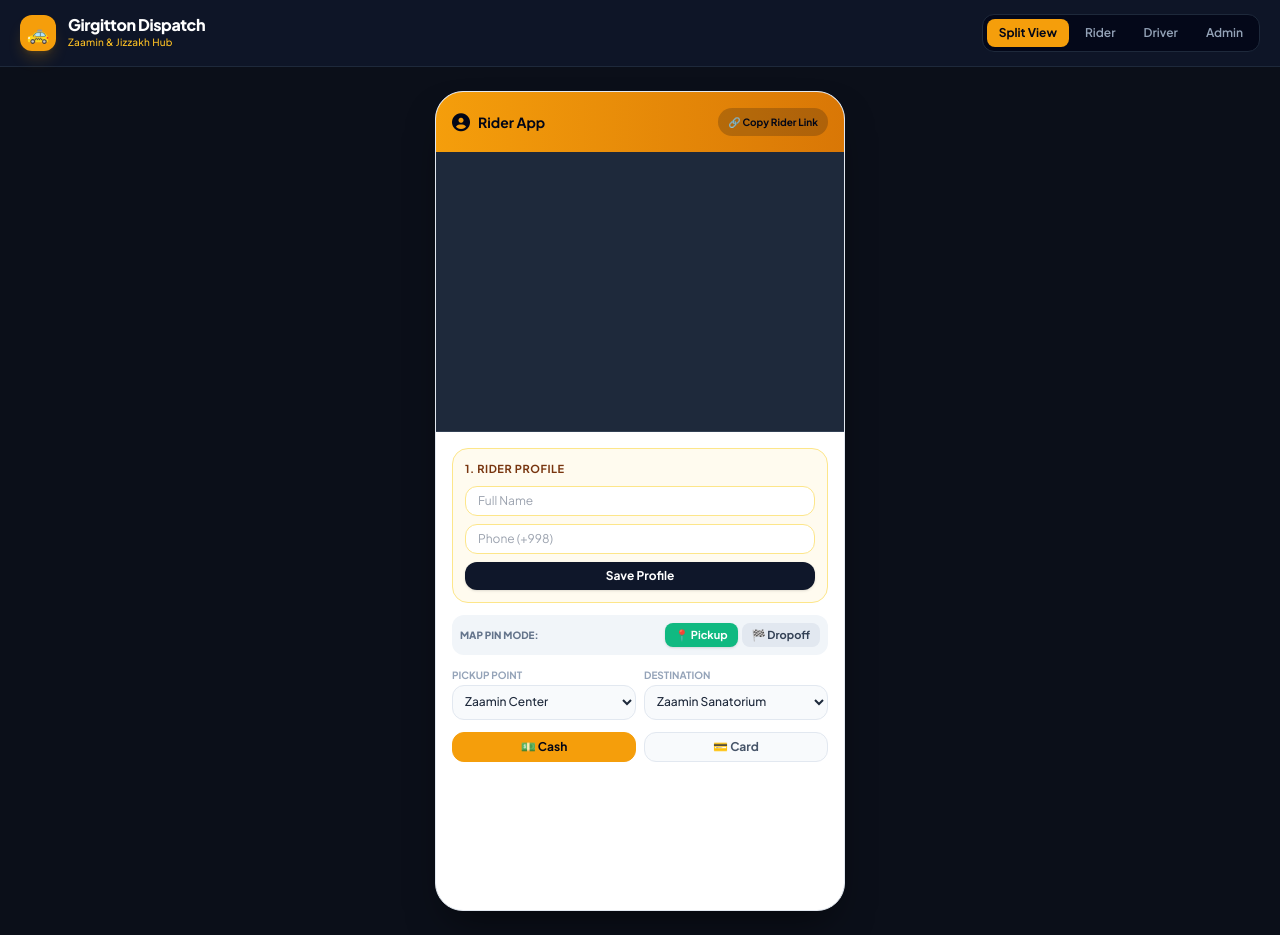
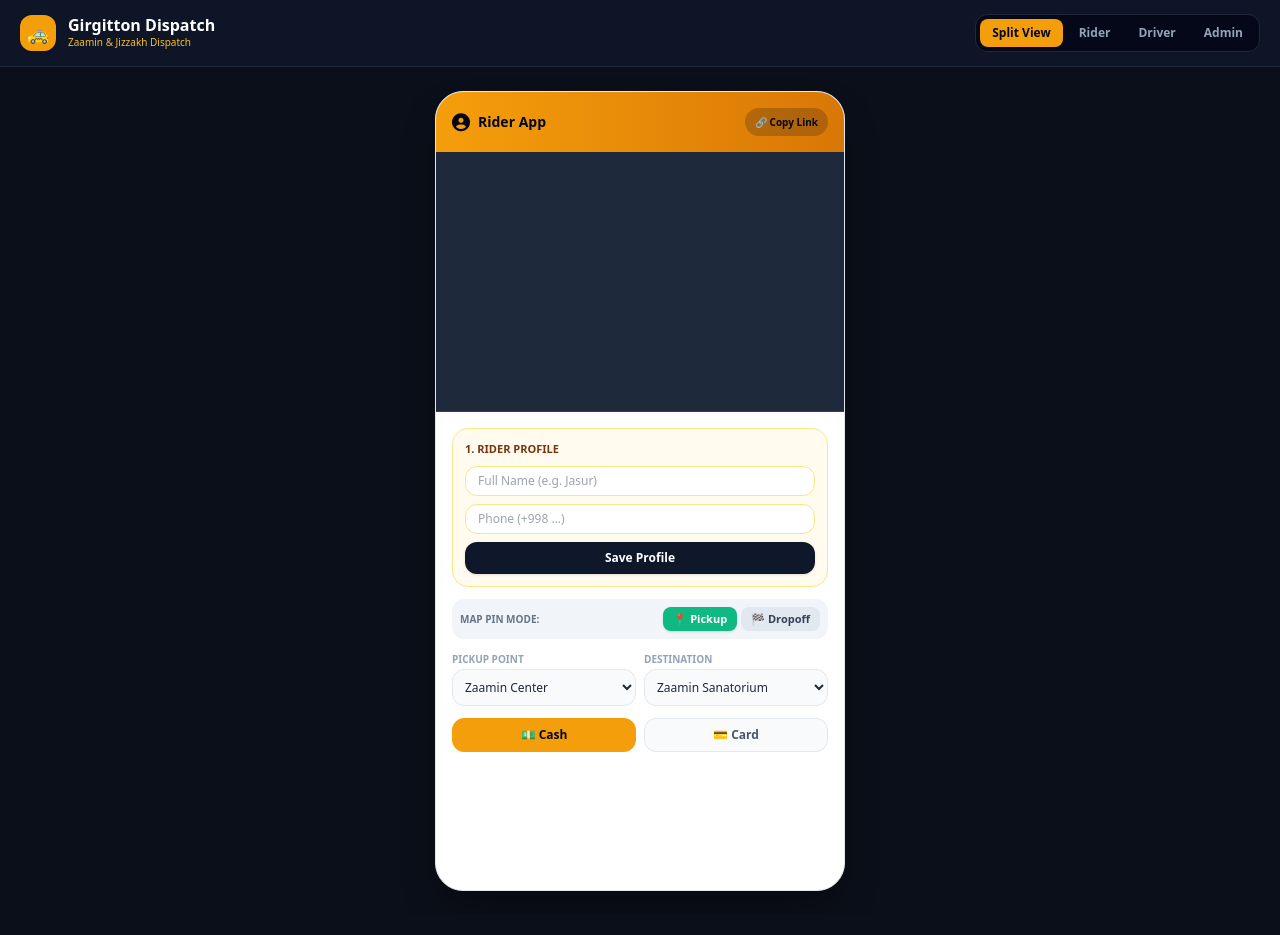
Before and after one commit to MamatkulovBunyodbek1999/girgitton-taxi, a plain HTML site: page index.html in a window 1280 px wide. Drawn offline with nearby package versions, Linux system fonts and the light colour scheme.

Commit message:
Update index.html

```diff
--- a/index.html
+++ b/index.html
@@ -9,10 +9,7 @@
     <link rel="stylesheet" href="https://unpkg.com/leaflet@1.9.4/dist/leaflet.css" />
     <script src="https://unpkg.com/leaflet@1.9.4/dist/leaflet.js"></script>
 
-    <!-- Google Fonts & FontAwesome -->
-    <link rel="preconnect" href="https://fonts.googleapis.com">
-    <link rel="preconnect" href="https://fonts.gstatic.com" crossorigin>
-    <link href="https://fonts.googleapis.com/css2?family=Plus+Jakarta+Sans:wght@400;500;600;700;800&display=swap" rel="stylesheet">
+    <!-- FontAwesome Icons -->
     <link rel="stylesheet" href="https://cdnjs.cloudflare.com/ajax/libs/font-awesome/6.4.0/css/all.min.css" />
 
     <!-- Firebase SDKs -->
@@ -21,21 +18,11 @@
 
     <!-- Tailwind CSS -->
     <script src="https://cdn.tailwindcss.com"></script>
-    <script>
-        tailwind.config = {
-            theme: {
-                extend: {
-                    fontFamily: { sans: ['Plus Jakarta Sans', 'sans-serif'] },
-                    colors: { brand: { 400: '#fbbf24', 500: '#f59e0b', 600: '#d97706', 950: '#451a03' } }
-                }
-            }
-        }
-    </script>
 
     <style>
-        body { font-family: 'Plus Jakarta Sans', sans-serif; background-color: #0b0f19; }
-        .map-box { height: 280px !important; width: 100% !important; background: #1e293b; z-index: 1; border-bottom: 1px solid #334155; }
-        .app-card { width: 100%; max-width: 410px; min-height: 820px; background: #ffffff; border-radius: 28px; overflow: hidden; display: flex; flex-direction: column; box-shadow: 0 20px 40px -15px rgba(0,0,0,0.6); }
+        body { font-family: system-ui, -apple-system, sans-serif; background-color: #0b0f19; margin:0; padding:0; }
+        .map-box { height: 260px !important; width: 100% !important; background: #1e293b; z-index: 1; border-bottom: 1px solid #334155; }
+        .app-card { width: 100%; max-width: 410px; min-height: 800px; background: #ffffff; border-radius: 28px; overflow: hidden; display: flex; flex-direction: column; box-shadow: 0 20px 40px -15px rgba(0,0,0,0.6); }
         .custom-scrollbar::-webkit-scrollbar { width: 4px; }
         .custom-scrollbar::-webkit-scrollbar-thumb { background: #94a3b8; border-radius: 4px; }
 
@@ -50,13 +37,6 @@
             font-size: 18px;
         }
         .leaflet-marker-icon.rider-marker { border-color: #10b981; }
-
-        @keyframes pulse-border {
-            0% { box-shadow: 0 0 0 0 rgba(245, 158, 11, 0.7); }
-            70% { box-shadow: 0 0 0 10px rgba(245, 158, 11, 0); }
-            100% { box-shadow: 0 0 0 0 rgba(245, 158, 11, 0); }
-        }
-        .urgent-offer { animation: pulse-border 1.5s infinite; }
     </style>
 </head>
 <body class="text-slate-800 font-sans antialiased min-h-screen flex flex-col">
@@ -64,20 +44,18 @@
     <!-- Header Navigation -->
     <header class="bg-slate-900/90 backdrop-blur-md text-white border-b border-slate-800 px-5 py-3.5 flex flex-wrap items-center justify-between gap-3 sticky top-0 z-50">
         <div class="flex items-center gap-3">
-            <div class="w-9 h-9 rounded-xl bg-amber-500 flex items-center justify-center font-extrabold text-slate-950 text-lg shadow-lg shadow-amber-500/20">
-                🚕
-            </div>
+            <div class="w-9 h-9 rounded-xl bg-amber-500 flex items-center justify-center font-extrabold text-slate-950 text-lg shadow">🚕</div>
             <div>
-                <h1 class="text-base font-extrabold leading-none tracking-tight">Girgitton Dispatch</h1>
-                <p class="text-[10px] text-amber-400 font-medium tracking-wide mt-0.5">Zaamin & Jizzakh Hub</p>
+                <h1 class="text-base font-extrabold leading-none">Girgitton Dispatch</h1>
+                <p class="text-[10px] text-amber-400 font-medium mt-0.5">Zaamin & Jizzakh Dispatch</p>
             </div>
         </div>
 
         <div class="flex items-center gap-1 bg-slate-950/80 p-1 rounded-xl border border-slate-800 text-xs">
-            <button onclick="switchRole('all')" id="btn-all" class="px-3 py-1.5 font-bold rounded-lg bg-amber-500 text-slate-950 shadow-sm transition">Split View</button>
-            <button onclick="switchRole('rider')" id="btn-rider" class="px-3 py-1.5 font-semibold rounded-lg text-slate-400 hover:text-white transition">Rider</button>
-            <button onclick="switchRole('driver')" id="btn-driver" class="px-3 py-1.5 font-semibold rounded-lg text-slate-400 hover:text-white transition">Driver</button>
-            <button onclick="switchRole('admin')" id="btn-admin" class="px-3 py-1.5 font-semibold rounded-lg text-slate-400 hover:text-white transition">Admin</button>
+            <button onclick="switchRole('all')" id="btn-all" class="px-3 py-1.5 font-bold rounded-lg bg-amber-500 text-slate-950">Split View</button>
+            <button onclick="switchRole('rider')" id="btn-rider" class="px-3 py-1.5 font-semibold rounded-lg text-slate-400">Rider</button>
+            <button onclick="switchRole('driver')" id="btn-driver" class="px-3 py-1.5 font-semibold rounded-lg text-slate-400">Driver</button>
+            <button onclick="switchRole('admin')" id="btn-admin" class="px-3 py-1.5 font-semibold rounded-lg text-slate-400">Admin</button>
         </div>
     </header>
 
@@ -89,7 +67,7 @@
             <div id="card-rider" class="app-card border border-slate-200">
                 <div class="bg-gradient-to-r from-amber-500 to-amber-600 p-4 text-slate-950 font-bold text-sm flex justify-between items-center shadow-sm">
                     <span class="flex items-center gap-2"><i class="fa-solid fa-user-circle text-lg"></i> Rider App</span>
-                    <button onclick="copyRoleLink('rider')" class="text-[10px] bg-slate-950/20 hover:bg-slate-950/30 px-2.5 py-1 rounded-full font-bold transition">🔗 Copy Rider Link</button>
+                    <button onclick="copyRoleLink('rider')" class="text-[10px] bg-slate-950/20 hover:bg-slate-950/30 px-2.5 py-1 rounded-full font-bold">🔗 Copy Link</button>
                 </div>
 
                 <div id="rider-map" class="map-box relative"></div>
@@ -98,13 +76,13 @@
 
                     <!-- Profile Form -->
                     <div id="rider-reg-box" class="bg-amber-50/80 p-3 rounded-2xl border border-amber-200 space-y-2">
-                        <div class="text-amber-900 font-bold text-[11px] uppercase tracking-wider">1. Rider Profile</div>
-                        <input type="text" id="rider-name" placeholder="Full Name" class="w-full px-3 py-1.5 text-xs border border-amber-200 rounded-xl bg-white outline-none">
-                        <input type="tel" id="rider-phone" placeholder="Phone (+998)" class="w-full px-3 py-1.5 text-xs border border-amber-200 rounded-xl bg-white outline-none">
-                        <button onclick="registerRider()" class="w-full py-1.5 bg-slate-900 text-white font-bold rounded-xl text-xs shadow">Save Profile</button>
+                        <div class="text-amber-900 font-bold text-[11px] uppercase">1. RIDER PROFILE</div>
+                        <input type="text" id="rider-name" placeholder="Full Name (e.g. Jasur)" class="w-full px-3 py-1.5 text-xs border border-amber-200 rounded-xl bg-white outline-none">
+                        <input type="tel" id="rider-phone" placeholder="Phone (+998 ...)" class="w-full px-3 py-1.5 text-xs border border-amber-200 rounded-xl bg-white outline-none">
+                        <button onclick="registerRider()" class="w-full py-2 bg-slate-900 text-white font-bold rounded-xl text-xs shadow">Save Profile</button>
                     </div>
 
-                    <!-- Tap Map Mode Selector -->
+                    <!-- Map Pin Mode -->
                     <div class="bg-slate-100 p-2 rounded-xl flex items-center justify-between text-xs">
                         <span class="text-[10px] font-extrabold text-slate-500 uppercase">Map Pin Mode:</span>
                         <div class="flex gap-1">
@@ -138,9 +116,9 @@
 
                     <!-- Payment Option Picker -->
                     <div class="grid grid-cols-2 gap-2">
-                        <button type="button" onclick="setPayment('Cash')" id="pay-cash" class="py-1.5 text-xs font-bold rounded-xl border border-amber-500 bg-amber-500 text-slate-950">💵 Cash</button>
-                        <button type="button" onclick="setPayment('Card')" id="pay-card" class="py-1.5 text-xs font-bold rounded-xl border border-slate-200 bg-slate-50 text-slate-600">💳 Card</button>
+                        <button type="button" onclick="setPayment('Cash')" id="pay-cash" class="py-2 text-xs font-bold rounded-xl border border-amber-500 bg-amber-500 text-slate-950">💵 Cash</button>
+                        <button type="button" onclick="setPayment('Card')" id="pay-card" class="py-2 text-xs font-bold rounded-xl border border-slate-200 bg-slate-50 text-slate-600">💳 Card</button>
                     </div>
 
-                    <!-- Trip Estimate Card with ETA -->
-                    <div class="bg-slate-900 text-white p-3 rounded-
+                    <!-- Trip Estimate Card -->
+                    <div class="bg-slate-900 text-white p-3 rounded-2xl flex items-center justify-between
```
